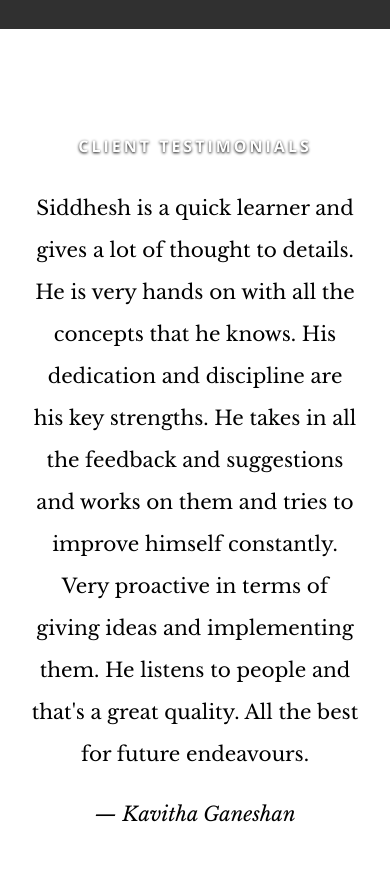
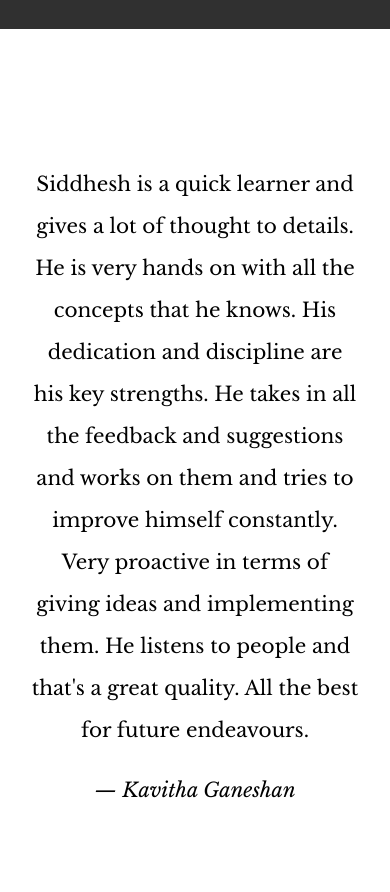
Before and after one commit to pissall20/resume, a React (Create React App) app: page / in a window 390 px wide. Shown: the part 6540-7432 px from the top of the page. Built offline with nearby package versions, Linux system fonts and the light colour scheme.

Commit message:
Changed a element

```diff
--- a/public/css/media-queries.css
+++ b/public/css/media-queries.css
@@ -267,7 +267,7 @@
       margin-bottom: 30px;
       text-shadow: 0px 1px 3px rgba(0, 0, 0, 1);
    }
-   #testimonials h1 span { display: block; }
+   #testimonials h1 span { display: none; }
    #testimonials .header-col h1:before { content: none; }
    #testimonials blockquote { padding-bottom: 24px; }
    #testimonials blockquote p {
```
